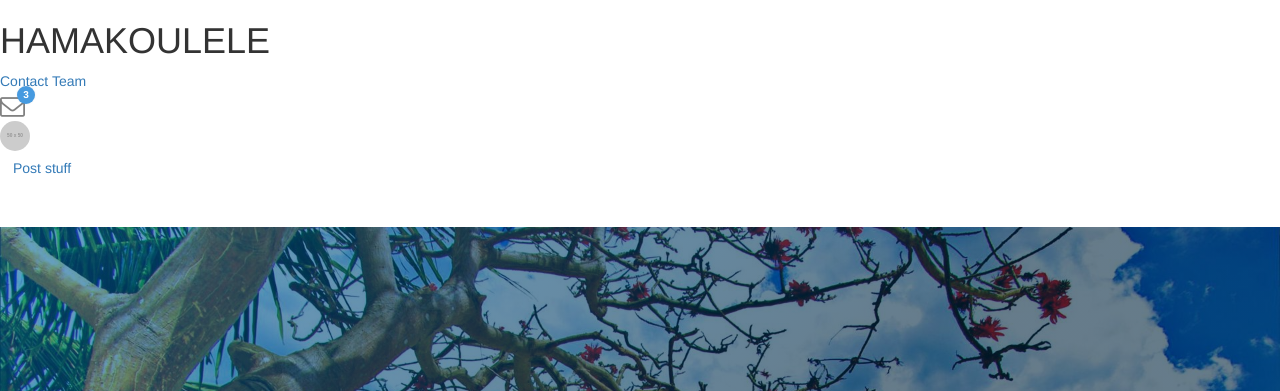
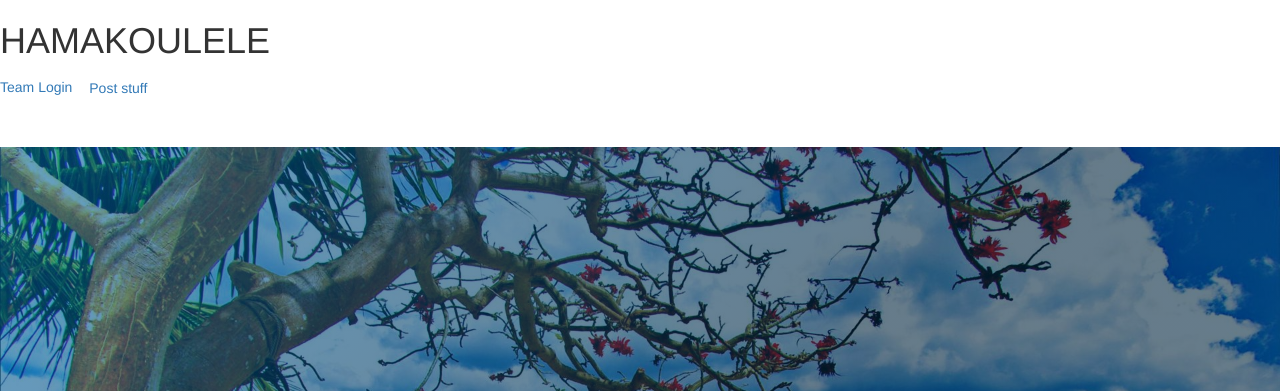
Before and after one commit to CharlesDLC/hamakoulele, a Rails app: page / in a window 1280 px wide. Shown: the part 799-1190 px from the top of the page. Run offline with Rails 7, Linux system fonts and the light colour scheme; data that the repository does not hold is empty; style sheets or scripts are compiled from the project's sources; parts of the project's set-up code (start-up, migrations or seed data) failed here and were passed over; some libraries are stand-ins or nearby versions.

Commit message:
Navbar with login logic

```diff
--- a/app/views/shared/_navbar.html.erb
+++ b/app/views/shared/_navbar.html.erb
@@ -19,21 +19,10 @@
       </button>
     </form> -->
 
-    <!-- Text link -->
-    <a href="" class="navbar-hamakoulele-item navbar-hamakoulele-link">Contact</a>
 
     <!-- Text link -->
     <a href="" class="navbar-hamakoulele-item navbar-hamakoulele-link">Team</a>
-
-    <!-- Notification link-->
-    <a href="" class="navbar-hamakoulele-item navbar-hamakoulele-link">
-      <div class="badge-container">
-        <i class="fa fa-envelope-o"></i>
-        <div class="badge badge-blue">3</div>
-      </div>
-    </a>
-
-    <!-- Profile picture and dropdown -->
+    <% if current_user %>
       <div class="navbar-hamakoulele-item">
         <div class="dropdown">
           <img src="http://placehold.it/50x50" class="avatar dropdown-toggle" id="navbar-hamakoulele-menu" data-toggle="dropdown">
@@ -44,6 +33,14 @@
           </ul>
         </div>
       </div>
+    <% else %>
+      <%= link_to "Login", new_user_session_path, class: "navbar-hamakoulele-item navbar-hamakoulele-link" %>
+    <% end %>
+    <!-- Notification link-->
+
+
+    <!-- Profile picture and dropdown -->
+
 
     <!-- Button (call-to-action) -->
     <a href="" class="navbar-hamakoulele-item navbar-hamakoulele-button btn">Post stuff</a>
```
Lines whose indentation alone changed are shown as unchanged.
